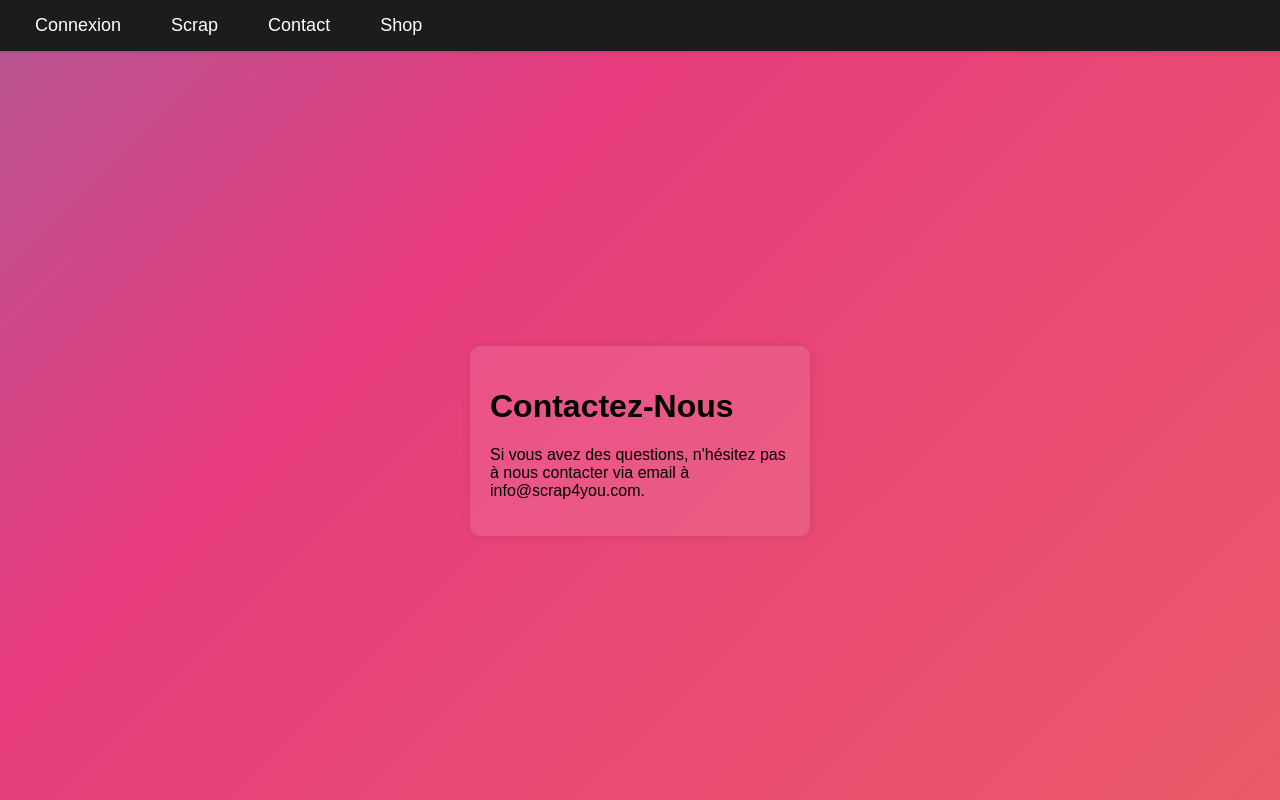
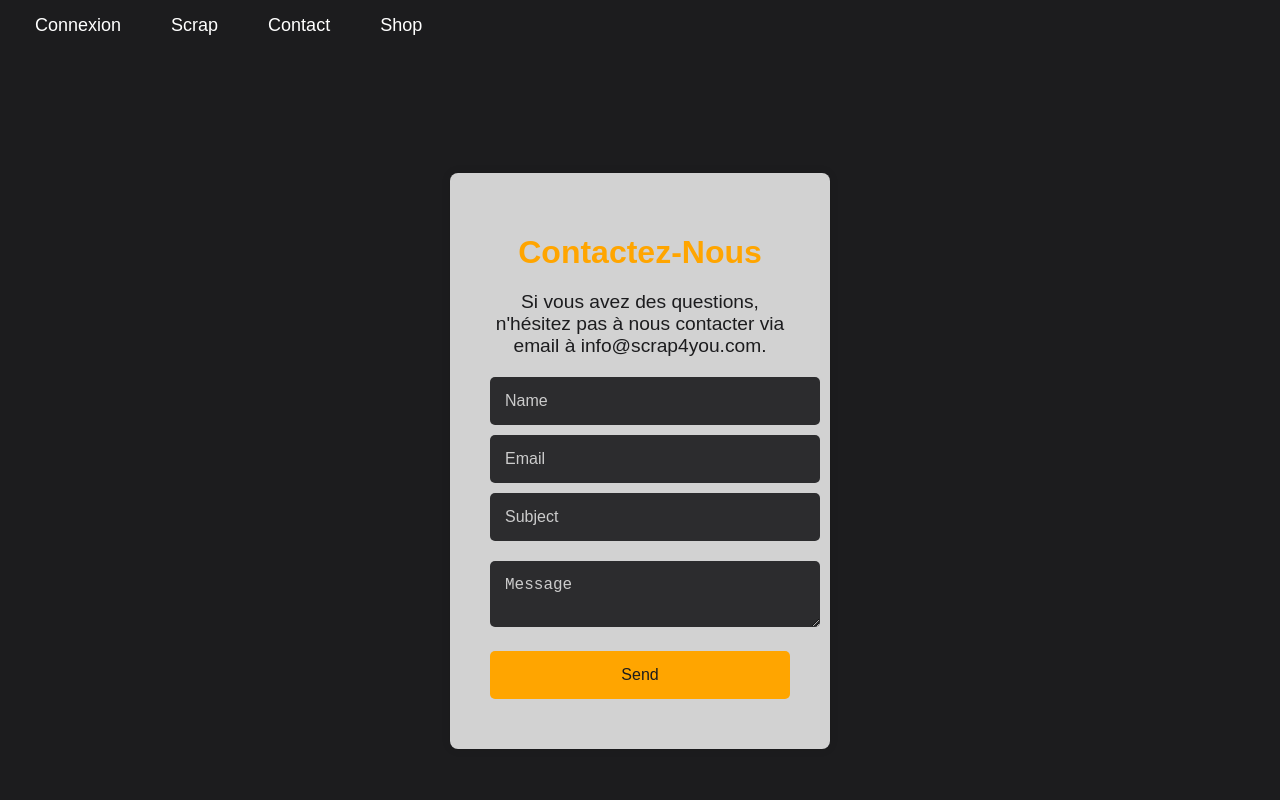
Before and after one commit to samiHEL/ReactDjangoScrap, a React (Create React App) app in the folder reactDjangoV1/frontend/: page /contact in a window 1280 px wide. Built offline with nearby package versions, Linux system fonts and the light colour scheme.

Commit message:
update theme matched all

```diff
--- a/reactDjangoV1/frontend/src/App.css
+++ b/reactDjangoV1/frontend/src/App.css
@@ -222,7 +222,6 @@ button:focus {
 
 .glow-on-hover:before {
   content: '';
-  background: linear-gradient(45deg, #ff0000, #ff7300, #fffb00, #48ff00, #00ffd5, #002bff, #7a00ff, #ff00c8, #ff0000);
   position: absolute;
   top: -2px;
   left: -2px;
--- /dev/null
+++ b/reactDjangoV1/frontend/src/Contact.css
@@ -0,0 +1,64 @@
+.contact-container {
+    display: flex;
+    flex-direction: column;
+    align-items: center;
+    justify-content: center;
+    padding: 20px;
+    background-color: #1c1c1e;
+    color: #f5f5f7;
+    min-height: 100vh;
+  }
+
+  .form-box {
+    background: #2c2c2e;
+    color: #f5f5f7;
+    padding: 40px;
+    border-radius: 10px;
+    box-shadow: 0 4px 10px rgba(0, 0, 0, 0.1);
+    text-align: center;
+    width: 100%;
+    max-width: 600px;
+  }
+
+  .form-box h1 {
+    font-size: 2rem;
+    margin-bottom: 20px;
+    color: #ffa500;
+  }
+
+  .form-box p {
+    font-size: 1.2rem;
+    color: #1c1c1e;
+    margin-bottom: 20px;
+  }
+
+  .contact-form input,
+  .contact-form textarea {
+    width: 100%;
+    padding: 15px;
+    margin: 10px 0;
+    border-radius: 5px;
+    border: none;
+    background-color: #2c2c2e;
+    color: white;
+    font-size: 1rem;
+  }
+
+  .contact-form input::placeholder,
+  .contact-form textarea::placeholder {
+    color: #ccc;
+  }
+
+  .contact-form button {
+    background-color: #ffa500;
+    color: #1c1c1e;
+    border: none;
+    padding: 15px 30px;
+    font-size: 1rem;
+    border-radius: 5px;
+    cursor: pointer;
+  }
+
+  .contact-form button:hover {
+    background-color: #ff8c00;
+  }
--- a/reactDjangoV1/frontend/src/Contact.js
+++ b/reactDjangoV1/frontend/src/Contact.js
@@ -1,16 +1,21 @@
 import React from 'react';
-import './App.css'
+import './Contact.css';
 
 const Contact = () => {
   return (
-    // <div className="background">
-      <div className="form-container">
-        <div className="form-box">
-          <h1>Contactez-Nous</h1>
-          <p>Si vous avez des questions, n'hésitez pas à nous contacter via email à info@scrap4you.com.</p>
-        </div>
+    <div className="contact-container">
+      <div className="form-box">
+        <h1>Contactez-Nous</h1>
+        <p>Si vous avez des questions, n'hésitez pas à nous contacter via email à info@scrap4you.com.</p>
+        <form className="contact-form">
+          <input type="text" placeholder="Name" />
+          <input type="email" placeholder="Email" />
+          <input type="text" placeholder="Subject" />
+          <textarea placeholder="Message"></textarea>
+          <button type="submit">Send</button>
+        </form>
       </div>
-    // </div>
+    </div>
   );
 };
 
--- /dev/null
+++ b/reactDjangoV1/frontend/src/Shop.css
@@ -0,0 +1,75 @@
+.shop-container {
+    display: flex;
+    flex-direction: column;
+    align-items: center;
+    justify-content: center;
+    padding: 20px;
+    background-color: #1c1c1e;
+    color: #f5f5f7;
+    min-height: 100vh;
+  }
+
+  .shop-title {
+    font-size: 2.5rem;
+    color: #ffa500;
+    margin-bottom: 20px;
+  }
+
+  .ticket-info {
+    background: #2c2c2e;
+    color: #f5f5f7;
+    padding: 20px;
+    border-radius: 10px;
+    box-shadow: 0 4px 10px rgba(0, 0, 0, 0.1);
+    text-align: center;
+    margin-bottom: 20px;
+    width: 300px;
+  }
+
+  .ticket-info h2 {
+    font-size: 1.5rem;
+    color: #ffa500;
+    margin-bottom: 10px;
+  }
+
+  .ticket-info p {
+    font-size: 1.2rem;
+    color: #ff8c00;
+  }
+
+  .ticket-purchase {
+    display: flex;
+    flex-direction: column;
+    align-items: center;
+    width: 300px;
+  }
+
+  .ticket-purchase input {
+    background-color: #2c2c2e;
+    color: white;
+    border: none;
+    padding: 15px;
+    margin-bottom: 20px;
+    border-radius: 5px;
+    font-size: 1rem;
+    width: 100%;
+  }
+
+  .ticket-purchase input::placeholder {
+    color: #ccc;
+  }
+
+  .ticket-purchase button {
+    background-color: #ffa500;
+    color: #1c1c1e;
+    border: none;
+    padding: 15px;
+    font-size: 1rem;
+    border-radius: 5px;
+    cursor: pointer;
+    width: 100%;
+  }
+
+  .ticket-purchase button:hover {
+    background-color: #ff8c00;
+  }
--- a/reactDjangoV1/frontend/src/Shop.js
+++ b/reactDjangoV1/frontend/src/Shop.js
@@ -1,17 +1,18 @@
 import React, { useState } from 'react';
 import axiosInstance from './axiosConfig';
+import './Shop.css';
 
 const Shop = () => {
   const [tickets, setTickets] = useState(0);
 
   const handleBuyTickets = () => {
-    const token = localStorage.getItem('token'); // Récupérer le token de localStorage
+    const token = localStorage.getItem('token');
     if (!token) {
       alert('You need to log in first');
       return;
     }
 
-    axiosInstance.post('/api/buy_tickets', { tickets: parseInt(tickets, 10) }, { // Convert to integer
+    axiosInstance.post('/api/buy_tickets', { tickets: parseInt(tickets, 10) }, {
       headers: {
         'Authorization': `Token ${token}`
       }
@@ -26,14 +27,21 @@ const Shop = () => {
 
   return (
     <div className="shop-container">
-      <h1>Buy Tickets</h1>
+      <h1 className="shop-title">Buy Tickets</h1>
+      <div className="ticket-info">
+        <h2>Ticket Price: $10</h2>
+        <p>Buy tickets for our events and enjoy exclusive access!</p>
+      </div>
+      <div className="ticket-purchase">
         <input
           type="number"
           value={tickets}
           onChange={e => setTickets(e.target.value)}
           placeholder="Number of tickets"
+          min="1"
         />
         <button onClick={handleBuyTickets}>Buy Tickets</button>
+      </div>
     </div>
   );
 };
```
Also changed, not shown: 1 other file (tests, documents, lock files or other folders). Lines whose indentation alone changed are shown as unchanged.
